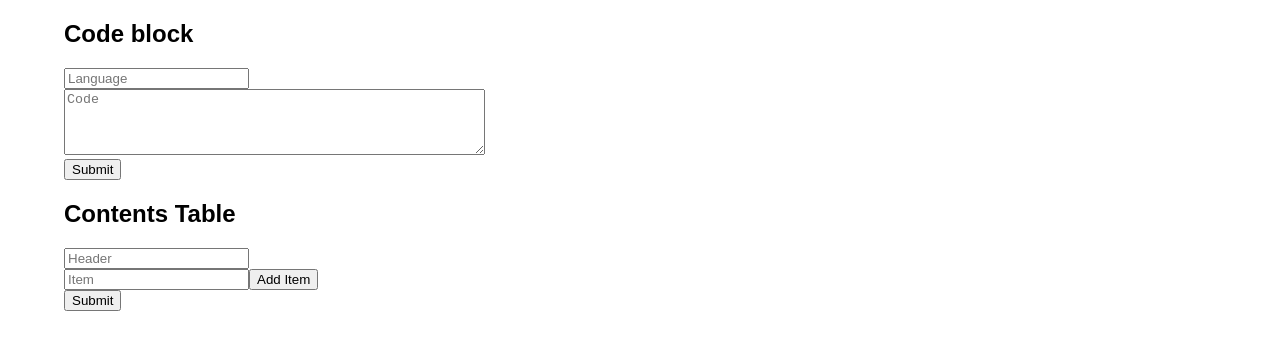
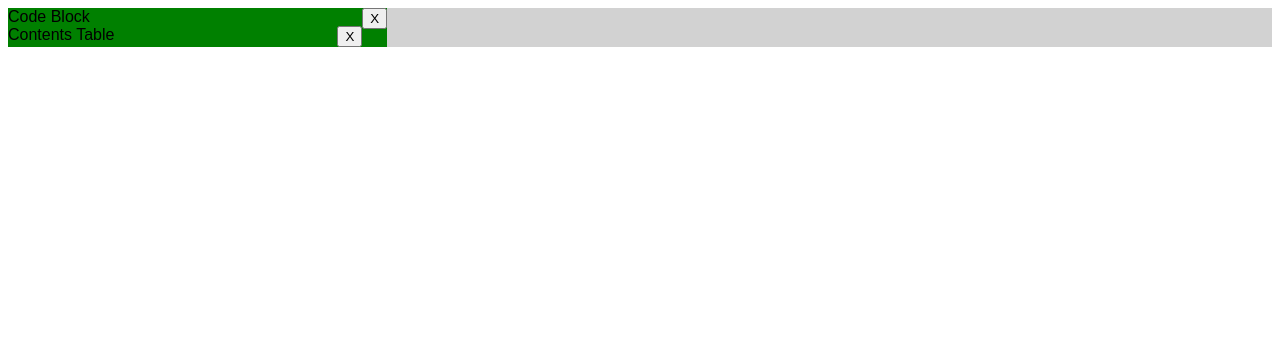
Before and after one commit to federico29/articles-web-app, a React app: page /new-article in a window 1280 px wide. Built offline with nearby package versions, Linux system fonts and the light colour scheme; a web font is replaced by a local one.

Commit message:
Create article

```diff
--- a/package.json
+++ b/package.json
@@ -6,12 +6,7 @@
     "@emotion/react": "^11.10.4",
     "@emotion/styled": "^11.10.4",
     "@mui/material": "^5.10.8",
-    "@testing-library/jest-dom": "^5.16.5",
-    "@testing-library/react": "^13.4.0",
-    "@testing-library/user-event": "^13.5.0",
     "axios": "^1.1.2",
-    "buffer": "^6.0.3",
-    "html-react-parser": "^3.0.4",
     "react": "^18.2.0",
     "react-code-blocks": "^0.0.9-0",
     "react-dom": "^18.2.0",
--- a/src/assets/styles/index.css
+++ b/src/assets/styles/index.css
@@ -41,3 +41,24 @@ body {
     text-align: justify;
     background-color: aqua;
 }
+
+/* Article form */
+.split-screen {
+    display: grid;
+    grid-template-columns: 30% 70%;
+}
+
+.article-form {
+    left: 0;
+    background-color: green;
+}
+
+.component-form-header button {
+    float: right;
+}
+
+/* Article viewer */
+.article-viewer {
+    right: 0;
+    background-color: rgb(210, 210, 210);
+}
--- /dev/null
+++ b/src/components/articleCreator/components/ArticleForm.js
@@ -0,0 +1,13 @@
+import CodeBlockForm from "./CodeBlockForm";
+import ContentsTableForm from "./ContentsTableForm";
+
+function ArticleForm({ setComponents }) {
+  return (
+    <div className="article-form">
+      <CodeBlockForm setComponents={setComponents} />
+      <ContentsTableForm setComponents={setComponents} />
+    </div>
+  );
+}
+
+export default ArticleForm;
--- a/src/components/articleCreator/components/ArticleViewer.js
+++ b/src/components/articleCreator/components/ArticleViewer.js
@@ -5,11 +5,10 @@ import {
   Section,
   CodeBlock,
 } from "../../article";
-import { Container } from "@mui/material";
 
 function ArticleViewer({ components }) {
   return (
-    <Container>
+    <div className="article-viewer">
       {components.map((component, i) => {
         if (component.className === "big-header") {
           return <BigHeader props={component.props} key={i} />;
@@ -28,7 +27,7 @@ function ArticleViewer({ components }) {
         }
         return null;
       })}
-    </Container>
+    </div>
   );
 }
 
--- a/src/components/articleCreator/components/CodeBlockForm.js
+++ b/src/components/articleCreator/components/CodeBlockForm.js
@@ -1,6 +1,8 @@
-import { useRef } from "react";
+import { useState, useRef } from "react";
+import ComponentFormHeader from "./ComponentFormHeader";
 
 function CodeBlockForm({ setComponents }) {
+  const [isVisible, setIsVisible] = useState(false);
   const languageRef = useRef();
   const codeRef = useRef();
 
@@ -18,8 +20,15 @@ function CodeBlockForm({ setComponents }) {
   };
 
   return (
-    <form onSubmit={handleSubmit}>
-      <h2>Code block</h2>
+    <div>
+      <ComponentFormHeader formTitle="Code Block" setIsVisible={setIsVisible} />
+      <form
+        onSubmit={handleSubmit}
+        style={{
+          display: isVisible ? "block" : "none",
+          backgroundColor: "green",
+        }}
+      >
         <div>
           <input placeholder="Language" ref={languageRef} />
         </div>
@@ -28,6 +37,7 @@ function CodeBlockForm({ setComponents }) {
         </div>
         <button type="submit">Submit</button>
       </form>
+    </div>
   );
 }
 
--- /dev/null
+++ b/src/components/articleCreator/components/ComponentFormHeader.js
@@ -0,0 +1,14 @@
+function ComponentFormHeader({ formTitle, setIsVisible }) {
+  const handleOnClick = (e) => {
+    e.preventDefault();
+    setIsVisible((prevState) => (prevState ? false : true));
+  };
+  return (
+    <div className="component-form-header">
+      <label>{formTitle}</label>
+      <button onClick={handleOnClick}>X</button>
+    </div>
+  );
+}
+
+export default ComponentFormHeader;
--- a/src/components/articleCreator/components/ContentsTableForm.js
+++ b/src/components/articleCreator/components/ContentsTableForm.js
@@ -1,6 +1,8 @@
-import { useRef } from "react";
+import { useState, useRef } from "react";
+import ComponentFormHeader from "./ComponentFormHeader";
 
 function ContentsTableForm({ setComponents }) {
+  const [isVisible, setIsVisible] = useState(false);
   const headerRef = useRef();
   const itemRef = useRef();
   const items = [];
@@ -24,8 +26,15 @@ function ContentsTableForm({ setComponents }) {
   };
 
   return (
-    <form onSubmit={handleSubmit}>
-      <h2>Contents Table</h2>
+    <div>
+      <ComponentFormHeader
+        formTitle="Contents Table"
+        setIsVisible={setIsVisible}
+      />
+      <form
+        onSubmit={handleSubmit}
+        style={{ display: isVisible ? "" : "none", backgroundColor: "green" }}
+      >
         <input placeholder="Header" ref={headerRef}></input>
         <div>
           <input placeholder="Item" ref={itemRef}></input>
@@ -33,6 +42,7 @@ function ContentsTableForm({ setComponents }) {
         </div>
         <button type="submit">Submit</button>
       </form>
+    </div>
   );
 }
 
--- a/src/components/articleCreator/index.js
+++ b/src/components/articleCreator/index.js
@@ -1,20 +1,15 @@
 import { useState } from "react";
-import { Container } from "@mui/material";
+import ArticleForm from "./components/ArticleForm";
 import ArticleViewer from "./components/ArticleViewer";
-import CodeBlockForm from "./components/CodeBlockForm";
-import ContentsTableForm from "./components/ContentsTableForm";
 
-function ArticleForm() {
+function ArticleCreator() {
   const [components, setComponents] = useState([]);
   return (
-    <>
-      <Container>
-        <CodeBlockForm setComponents={setComponents} />
-        <ContentsTableForm setComponents={setComponents} />
-      </Container>
+    <div className="split-screen">
+      <ArticleForm setComponents={setComponents} />
       <ArticleViewer components={components} />
-    </>
+    </div>
   );
 }
 
-export default ArticleForm;
+export default ArticleCreator;
--- a/src/pages/CreateArticle/index.js
+++ b/src/pages/CreateArticle/index.js
@@ -1,9 +1,9 @@
-import ArticleForm from "../../components/articleCreator/index";
+import ArticleCreator from "../../components/articleCreator/index";
 
 function CreateArticle() {
   return (
     <div>
-      <ArticleForm />
+      <ArticleCreator />
     </div>
   );
 }
```
Also changed, not shown: 1 other file. Lines whose indentation alone changed are shown as unchanged.
